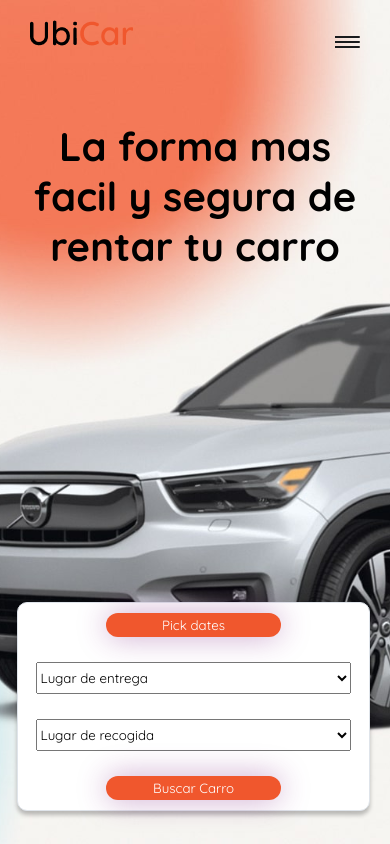
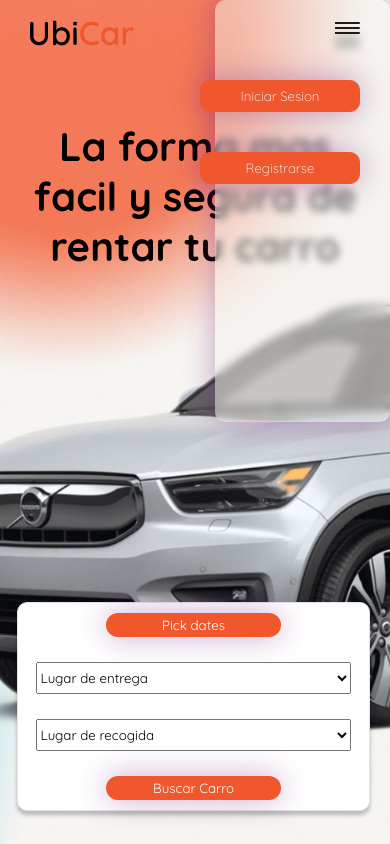
Before and after one commit to mceciabate/proyecto_integrador, a React (Create React App) app in the folder integrador/: page / in a window 390 px wide. Both pictures are taken after a click on the button 347 px from the left and 42 px from the top of the page. Shown: the top 844 px of the page. Built offline with nearby package versions, Linux system fonts and the light colour scheme.

Commit message:
menu desplegable

```diff
--- a/integrador/src/components/HeaderMobile.js
+++ b/integrador/src/components/HeaderMobile.js
@@ -1,8 +1,22 @@
 import React from "react";
-import { HeaderC, SectionC, HeaderButton, Logo, MenuButton } from "../styles/HeaderMStyles";
+import { HeaderC, SectionC, HeaderButton, Logo, MenuButton, DeployMenu } from "../styles/HeaderMStyles";
 import { Link } from "react-router-dom";
 
 const Header = ({ isLogged, setIsLogged }) => {
+  const [ deployMenu, setDeployMenu ] = React.useState(false);
+  const menu = () => {
+    return(
+      <DeployMenu>
+        <MenuButton onClick={()=> setDeployMenu(false)}/>
+        <Link to="/login">
+          <HeaderButton>Iniciar Sesion</HeaderButton>
+        </Link>
+        <Link to="/register">
+          <HeaderButton>Registrarse</HeaderButton>
+        </Link>
+      </DeployMenu>
+    )
+  }
   const handleLoggin = () => {
     if (isLogged) {
       return (
@@ -17,7 +31,8 @@ const Header = ({ isLogged, setIsLogged }) => {
     } else {
       return (
         <SectionC>
-          <MenuButton/>
+          <MenuButton onClick={() => setDeployMenu(true)}/>
+          {(deployMenu) ? menu() : null}
         </SectionC>
       );
     }
--- a/integrador/src/styles/HeaderMStyles.js
+++ b/integrador/src/styles/HeaderMStyles.js
@@ -48,3 +48,26 @@ export const Logo = styled.div`
   height: 55px;
   margin-top: 10px;
 `
+
+export const DeployMenu = styled.div`
+  display: flex;
+  flex-direction: column;
+  align-items: flex-end;
+  justify-content: flex-start;
+  gap: 25px;
+  position: fixed;
+  top: 0;
+  right: 0;
+  width: 45vw;
+  background-color: whitesmoke;
+  border-radius: 10px;
+  box-shadow: 0 0 30px rgba(125, 33, 129, 0.4);
+  z-index: 1;
+  height: 50vh;
+  background: rgba(243, 241, 237, 0.5);
+  backdrop-filter: blur(4px);
+  button{
+    margin-top: 15px;
+    margin-right: 30px;
+  }
+  `;
```
